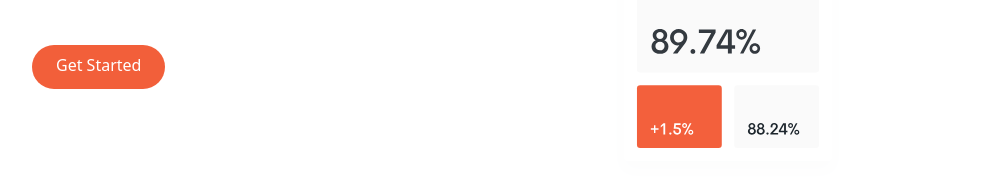
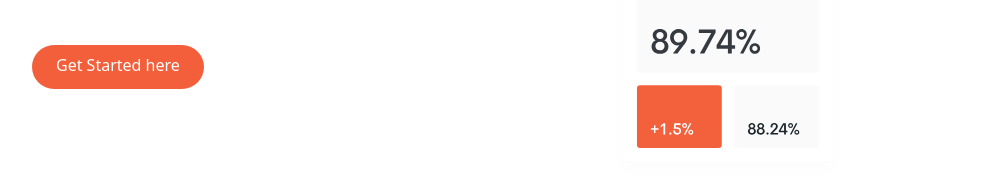
Before and after one commit to tamimhasan19702/tailwind-landing-page, a website: page index.html in a window 1280 px wide. Shown: the part 399-586 px from the top of the page, without its empty margins (144-1135 px from the left). Drawn offline with Linux system fonts and the light colour scheme.

Commit message:
simple daily update

```diff
--- a/index.html
+++ b/index.html
@@ -48,7 +48,7 @@
             Manage makes it simple for software teams to plan day-to-day tasks while keeping the larger team goals in view.
           </p>
           <div class="flex justify-center md:justify-start">
-            <a href="#" class="p-3 px-6 pt-2 text-white bg-brightRed rounded-full baseline hover:bg-brightRedLight">Get Started</a>
+            <a href="#" class="p-3 px-6 pt-2 text-white bg-brightRed rounded-full baseline hover:bg-brightRedLight">Get Started here</a>
           </div>
         </div>
         <!-- right-item -->
```
